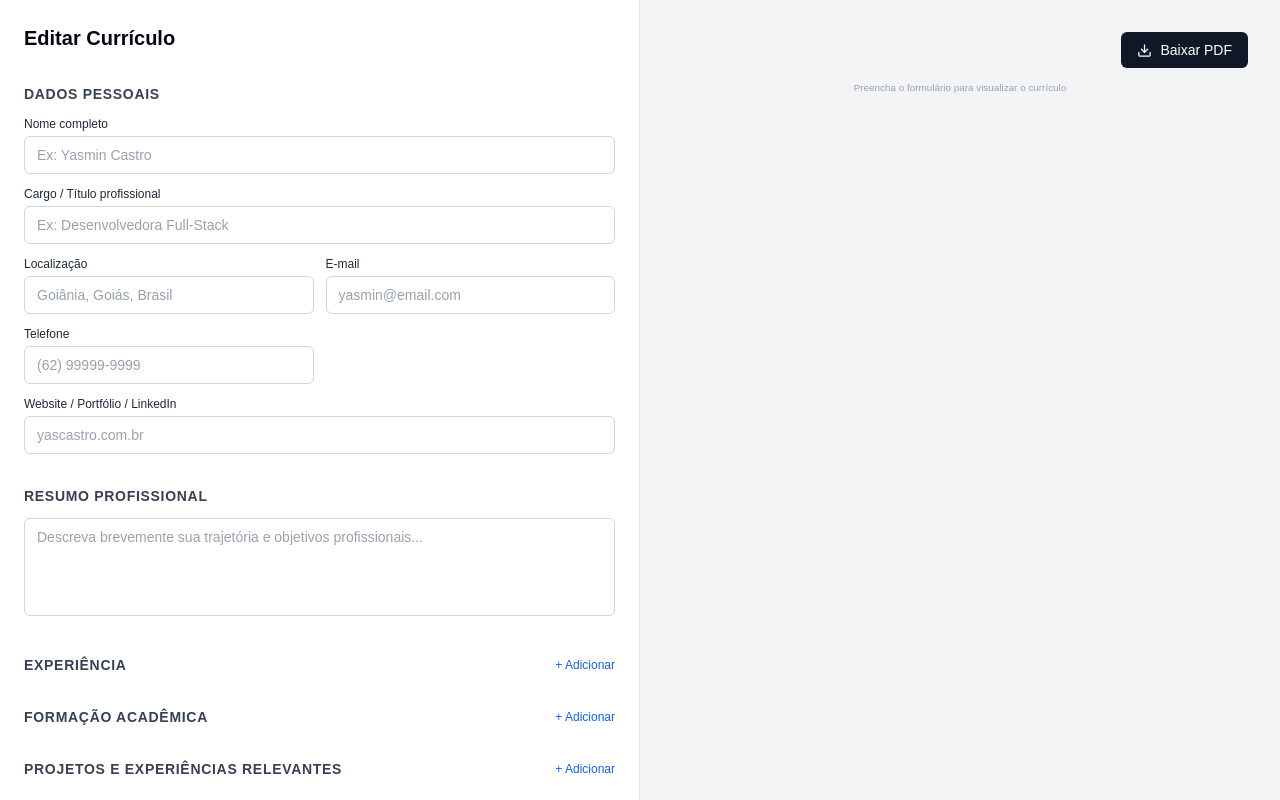
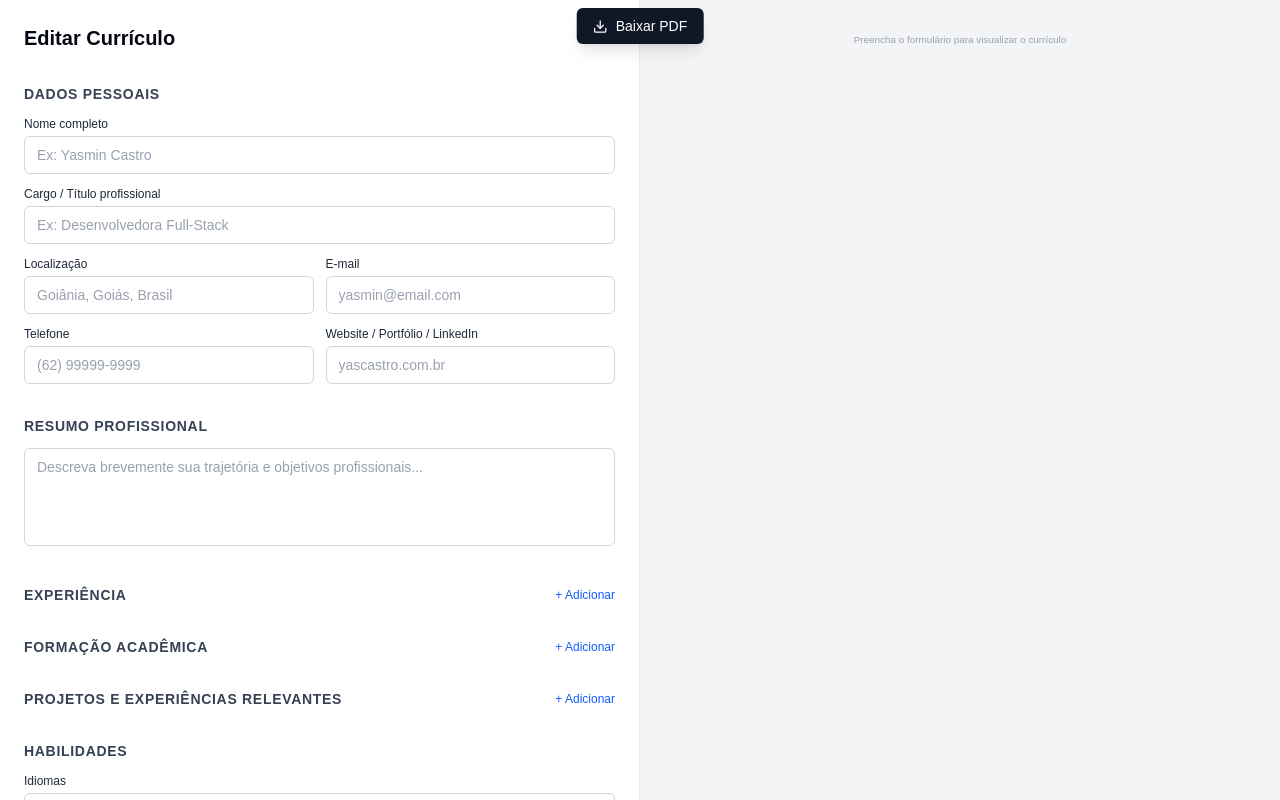
Before and after one commit to YasminCastro/cv-template, a Next.js app: page / in a window 1280 px wide. Built offline with nearby package versions, Linux system fonts and the light colour scheme.

Commit message:
fix: button

```diff
--- a/app/components/CVBuilder.tsx
+++ b/app/components/CVBuilder.tsx
@@ -168,15 +168,19 @@ export default function CVBuilder() {
   })
 
   return (
-    <div className="flex h-screen overflow-hidden bg-gray-100">
+    <div className="relative flex h-screen overflow-hidden bg-gray-100">
       <div className="w-1/2 overflow-y-auto border-r border-gray-200 bg-white">
         <CVForm data={data} onChange={handleChange} />
       </div>
       <div className="w-1/2 overflow-y-auto bg-gray-100 p-8">
-        <div className="flex justify-end mb-3 max-w-180 mx-auto">
+        <ScaledPreview>
+          <CVPreview ref={cvRef} data={data} />
+        </ScaledPreview>
+      </div>
       <button
         onClick={() => handlePrint()}
-            className="flex items-center gap-2 rounded-md bg-gray-900 px-4 py-2 text-sm font-medium text-white hover:bg-gray-700 transition-colors"
+        className="absolute flex items-center gap-2 rounded-md bg-gray-900 px-4 py-2 text-sm font-medium text-white hover:bg-gray-700 transition-colors shadow-lg"
+        style={{ left: '50%', top: '8px', transform: 'translateX(-50%)', zIndex: 10 }}
       >
         <svg xmlns="http://www.w3.org/2000/svg" width="15" height="15" viewBox="0 0 24 24" fill="none" stroke="currentColor" strokeWidth="2" strokeLinecap="round" strokeLinejoin="round">
           <path d="M21 15v4a2 2 0 0 1-2 2H5a2 2 0 0 1-2-2v-4"/>
@@ -186,10 +190,5 @@ export default function CVBuilder() {
         Baixar PDF
       </button>
     </div>
-        <ScaledPreview>
-          <CVPreview ref={cvRef} data={data} />
-        </ScaledPreview>
-      </div>
-    </div>
   )
 }
--- a/app/components/CVForm.tsx
+++ b/app/components/CVForm.tsx
@@ -180,7 +180,7 @@ export default function CVForm({ data, onChange }: Props) {
               className="w-full rounded-md border border-gray-300 px-3 py-2 text-sm text-gray-900 placeholder:text-gray-400 focus:outline-none focus:ring-2 focus:ring-blue-500"
             />
           </div>
-          <div className="col-span-2">
+          <div>
             <label className="block text-xs font-medium text-gray-800 mb-1">
               Website / Portfólio / LinkedIn
             </label>
```
Lines whose indentation alone changed are shown as unchanged.
